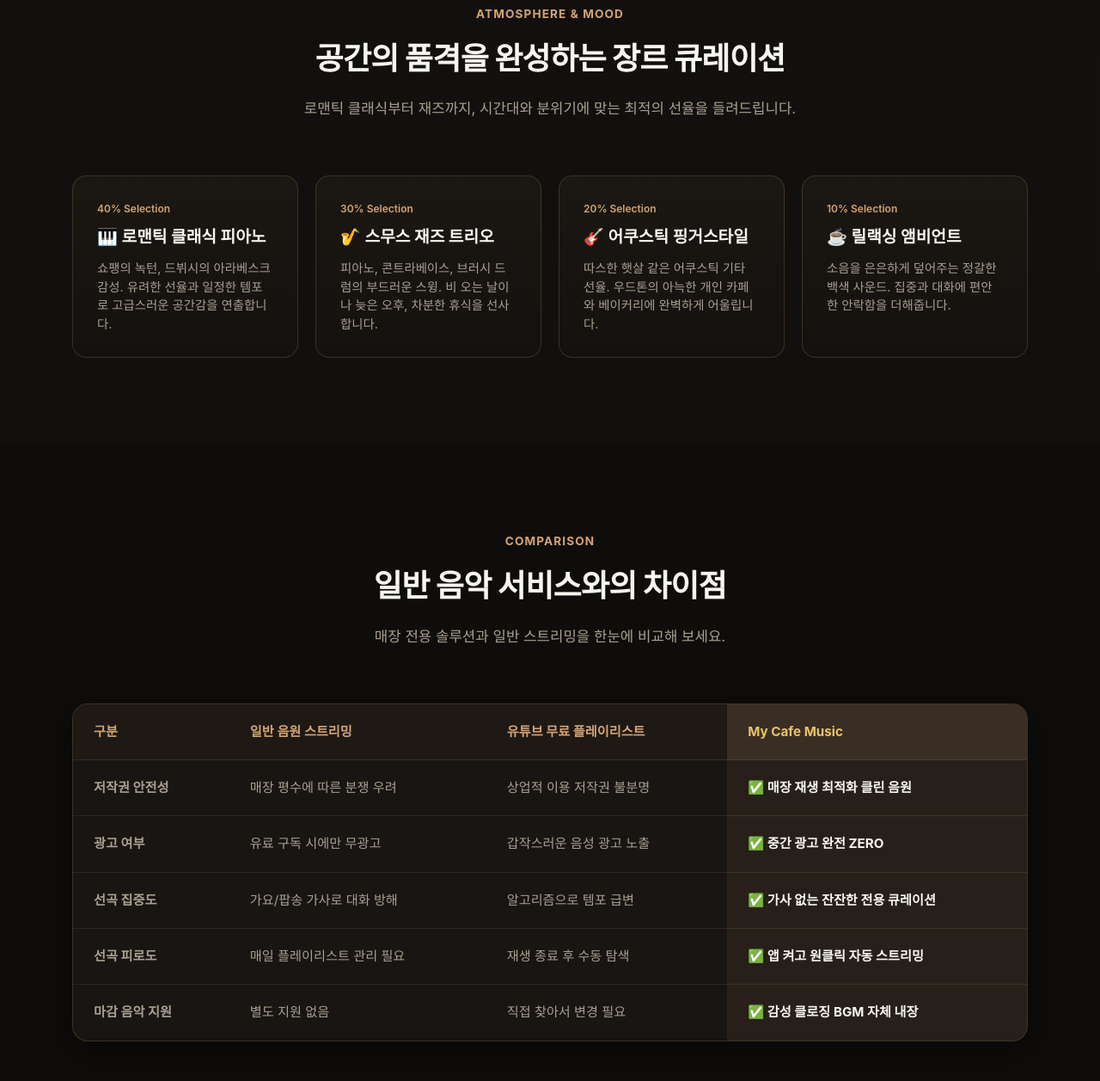
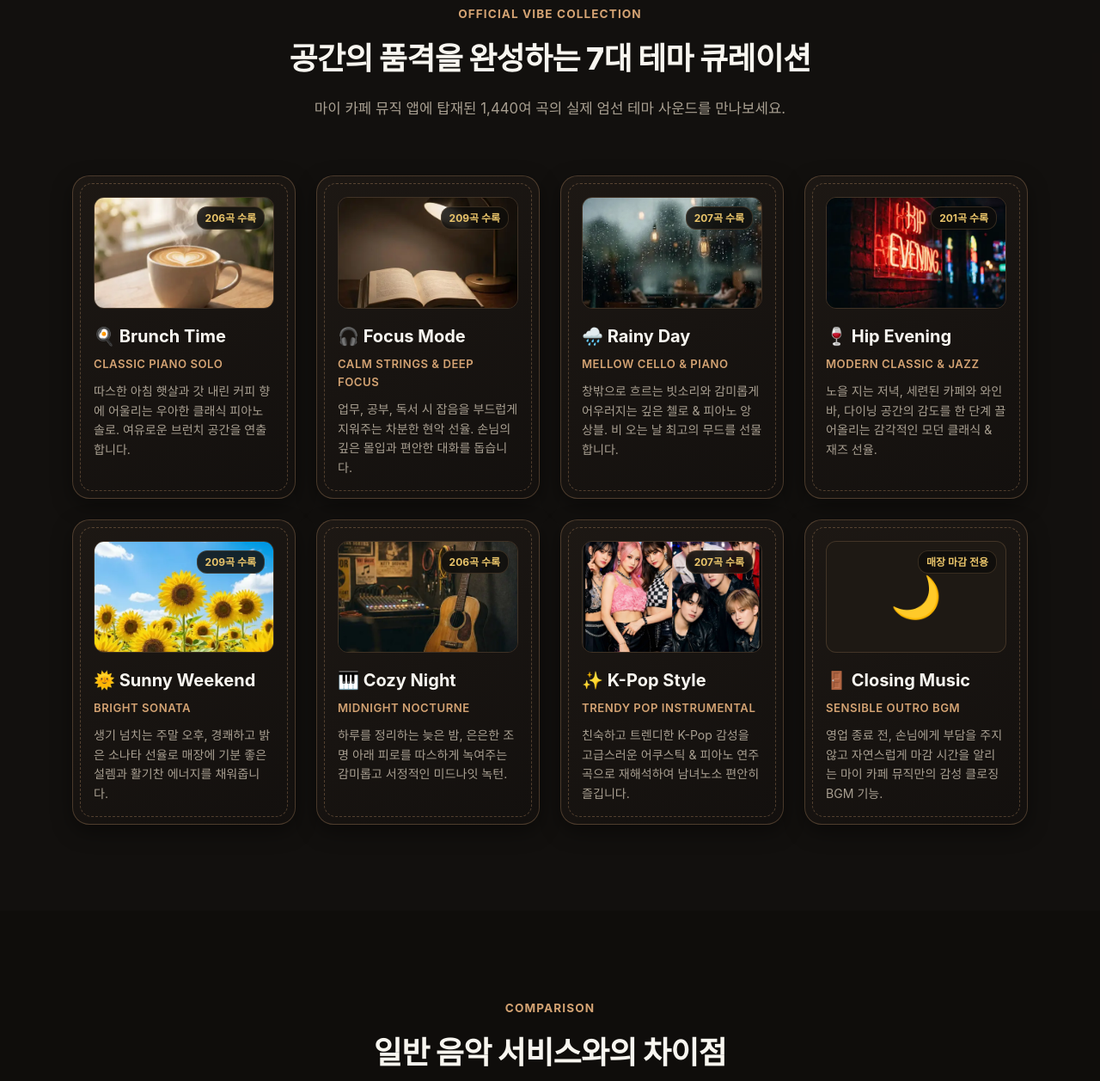
Before and after one commit to axlose2000-cell/my-cafe-music, a plain HTML site: page index.html in a window 1280 px wide. Shown: the part 1463-2720 px from the top of the page at 86% size. Drawn offline with Linux system fonts and the light colour scheme; a web font is replaced by a local one.

Commit message:
feat: Apply stitch grid design, real app vibes (Brunch Time, Focus Mode, etc) with album art, and update business number 882-10-03000

```diff
--- a/index.html
+++ b/index.html
@@ -4,7 +4,7 @@
   <meta charset="UTF-8">
   <meta name="viewport" content="width=device-width, initial-scale=1.0">
   <title>마이 카페 뮤직 (My Cafe Music) - 공간의 온도를 바꾸는 감성 매장 BGM</title>
-  <meta name="description" content="저작권 걱정 없는 완벽한 카페 음악, 마이 카페 뮤직(My Cafe Music). 손님의 대화를 방해하지 않는 No-Vocal 피아노·재즈 큐레이션부터 마감 음악까지.">
+  <meta name="description" content="저작권 걱정 없는 완벽한 카페 음악, 마이 카페 뮤직(My Cafe Music). 브런치타임, 포커스뮤직 등 실제 1,400여 곡의 감성 테마 BGM.">
   <meta property="og:title" content="마이 카페 뮤직 (My Cafe Music) - 감성 매장 BGM">
   <meta property="og:description" content="저작권·광고 걱정 없는 카페 & 매장 전용 음악 스트리밍 앱. 지금 Google Play에서 다운로드하세요.">
   <meta property="og:image" content="./assets/images/hero.jpg">
@@ -270,7 +270,7 @@
 
     .section-header {
       text-align: center;
-      max-width: 680px;
+      max-width: 720px;
       margin: 0 auto 64px;
     }
 
@@ -345,40 +345,113 @@
       line-height: 1.6;
     }
 
-    /* Moods & Genres */
-    .genres-grid {
+    /* =======================================
+       STITCH GRID DESIGN (공간의 품격 큐레이션)
+       ======================================= */
+    .stitch-grid {
       display: grid;
-      grid-template-columns: repeat(auto-fit, minmax(250px, 1fr));
-      gap: 20px;
+      grid-template-columns: repeat(auto-fit, minmax(260px, 1fr));
+      gap: 24px;
     }
 
-    .genre-card {
-      background: linear-gradient(180deg, #1b1713 0%, #14110e 100%);
-      border: 1px solid var(--border-color);
-      border-radius: 16px;
-      padding: 28px;
+    .stitch-card {
       position: relative;
+      background: linear-gradient(145deg, #1d1814 0%, #13100e 100%);
+      border: 1px solid rgba(212, 163, 115, 0.28);
+      border-radius: 20px;
+      padding: 24px;
+      transition: all 0.35s cubic-bezier(0.16, 1, 0.3, 1);
       overflow: hidden;
+      display: flex;
+      flex-direction: column;
+      box-shadow: 0 8px 24px rgba(0, 0, 0, 0.4);
     }
 
-    .genre-card .tag {
+    /* Leather Craft Stitch Line (바느질 스티치 디테일) */
+    .stitch-card::before {
+      content: '';
+      position: absolute;
+      top: 8px;
+      left: 8px;
+      right: 8px;
+      bottom: 8px;
+      border: 1.5px dashed rgba(212, 163, 115, 0.32);
+      border-radius: 14px;
+      pointer-events: none;
+      transition: all 0.3s ease;
+      z-index: 2;
+    }
+
+    .stitch-card:hover {
+      transform: translateY(-8px);
+      border-color: var(--primary-amber);
+      box-shadow: 0 16px 40px rgba(0, 0, 0, 0.65), 0 0 25px rgba(212, 163, 115, 0.25);
+    }
+
+    .stitch-card:hover::before {
+      border-color: var(--primary-gold);
+      box-shadow: inset 0 0 12px rgba(212, 163, 115, 0.15);
+    }
+
+    .stitch-card-image {
+      width: 100%;
+      height: 130px;
+      border-radius: 12px;
+      overflow: hidden;
+      margin-bottom: 16px;
+      position: relative;
+      border: 1px solid rgba(212, 163, 115, 0.2);
+    }
+
+    .stitch-card-image img {
+      width: 100%;
+      height: 100%;
+      object-fit: cover;
+      transition: transform 0.4s ease;
+    }
+
+    .stitch-card:hover .stitch-card-image img {
+      transform: scale(1.08);
+    }
+
+    .stitch-tag {
+      position: absolute;
+      top: 10px;
+      right: 10px;
+      background: rgba(15, 13, 11, 0.85);
+      border: 1px solid var(--border-color);
+      color: var(--primary-gold);
       font-size: 0.75rem;
+      font-weight: 700;
+      padding: 3px 9px;
+      border-radius: 12px;
+      backdrop-filter: blur(4px);
+      z-index: 3;
+    }
+
+    .stitch-card h4 {
+      font-size: 1.25rem;
+      font-weight: 700;
+      color: var(--text-main);
+      margin-bottom: 6px;
+      display: flex;
+      align-items: center;
+      gap: 6px;
+    }
+
+    .stitch-subtitle {
+      font-size: 0.82rem;
       color: var(--primary-amber);
       font-weight: 600;
-      margin-bottom: 8px;
-      display: block;
+      letter-spacing: 0.04em;
+      margin-bottom: 10px;
+      text-transform: uppercase;
     }
 
-    .genre-card h4 {
-      font-size: 1.2rem;
-      font-weight: 700;
-      margin-bottom: 10px;
-    }
-
-    .genre-card p {
-      font-size: 0.9rem;
+    .stitch-card p {
+      font-size: 0.88rem;
       color: var(--text-muted);
-      line-height: 1.5;
+      line-height: 1.6;
     }
 
     /* Comparison Table */
@@ -491,7 +564,7 @@
       margin: 0 auto 36px;
     }
 
-    /* Footer: Clean & Professional Korean Standard */
+    /* Clean Professional Footer */
     footer {
       border-top: 1px solid var(--border-color);
       padding: 48px 0 36px;
@@ -717,7 +790,7 @@
       </a>
       <div class="nav-links">
         <a href="#features">주요 특징</a>
-        <a href="#genres">추천 사운드</a>
+        <a href="#vibes">사운드 테마</a>
         <a href="#spaces">활용 공간</a>
         <a href="#compare">비교 분석</a>
       </div>
@@ -737,7 +810,7 @@
         <h1>공간의 온도를 바꾸는 음악<br><span>마이 카페 뮤직</span></h1>
         <p>
           저작권 분쟁 걱정 NO, 시끄러운 중간 광고 ZERO.<br>
-          손님의 대화를 방해하지 않는 고품격 피아노·재즈 큐레이션부터 센스 있는 마감 음악까지, 매장의 감성을 완성하세요.
+          손님의 대화를 방해하지 않는 브런치타임, 포커스뮤직 등 1,400여 곡의 테마 선율과 센스 있는 마감 음악으로 매장의 감성을 완성하세요.
         </p>
         <div class="hero-actions">
           <a href="https://play.google.com/store/apps/details?id=com.milemilesmile.mycafemuse" target="_blank" class="btn-google-play">
@@ -795,35 +868,104 @@
     </div>
   </section>
 
-  <!-- Sound Collection / Moods -->
-  <section id="genres" style="background: rgba(24, 21, 18, 0.4);">
+  <!-- Sound Collection / Stitch Grid (실제 앱 7대 테마 + 마감 음악) -->
+  <section id="vibes" style="background: rgba(24, 21, 18, 0.4);">
     <div class="container">
       <div class="section-header">
-        <span class="section-tag">Atmosphere & Mood</span>
-        <h2 class="section-title">공간의 품격을 완성하는 장르 큐레이션</h2>
-        <p class="section-desc">로맨틱 클래식부터 재즈까지, 시간대와 분위기에 맞는 최적의 선율을 들려드립니다.</p>
+        <span class="section-tag">Official Vibe Collection</span>
+        <h2 class="section-title">공간의 품격을 완성하는 7대 테마 큐레이션</h2>
+        <p class="section-desc">마이 카페 뮤직 앱에 탑재된 1,440여 곡의 실제 엄선 테마 사운드를 만나보세요.</p>
       </div>
-      <div class="genres-grid">
-        <div class="genre-card">
-          <span class="tag">40% Selection</span>
-          <h4>🎹 로맨틱 클래식 피아노</h4>
-          <p>쇼팽의 녹턴, 드뷔시의 아라베스크 감성. 유려한 선율과 일정한 템포로 고급스러운 공간감을 연출합니다.</p>
+      <div class="stitch-grid">
+
+        <!-- 1. Brunch Time -->
+        <div class="stitch-card">
+          <div class="stitch-card-image">
+            <span class="stitch-tag">206곡 수록</span>
+            <img src="./assets/images/vibe_1.webp" alt="Brunch Time 앨범 아트">
+          </div>
+          <h4>🍳 Brunch Time</h4>
+          <span class="stitch-subtitle">Classic Piano Solo</span>
+          <p>따스한 아침 햇살과 갓 내린 커피 향에 어울리는 우아한 클래식 피아노 솔로. 여유로운 브런치 공간을 연출합니다.</p>
         </div>
-        <div class="genre-card">
-          <span class="tag">30% Selection</span>
-          <h4>🎷 스무스 재즈 트리오</h4>
-          <p>피아노, 콘트라베이스, 브러시 드럼의 부드러운 스윙. 비 오는 날이나 늦은 오후, 차분한 휴식을 선사합니다.</p>
+
+        <!-- 2. Focus Mode -->
+        <div class="stitch-card">
+          <div class="stitch-card-image">
+            <span class="stitch-tag">209곡 수록</span>
+            <img src="./assets/images/vibe_2.webp" alt="Focus Mode 앨범 아트">
+          </div>
+          <h4>🎧 Focus Mode</h4>
+          <span class="stitch-subtitle">Calm Strings & Deep Focus</span>
+          <p>업무, 공부, 독서 시 잡음을 부드럽게 지워주는 차분한 현악 선율. 손님의 깊은 몰입과 편안한 대화를 돕습니다.</p>
         </div>
-        <div class="genre-card">
-          <span class="tag">20% Selection</span>
-          <h4>🎸 어쿠스틱 핑거스타일</h4>
-          <p>따스한 햇살 같은 어쿠스틱 기타 선율. 우드톤의 아늑한 개인 카페와 베이커리에 완벽하게 어울립니다.</p>
+
+        <!-- 3. Rainy Day -->
+        <div class="stitch-card">
+          <div class="stitch-card-image">
+            <span class="stitch-tag">207곡 수록</span>
+            <img src="./assets/images/vibe_3.webp" alt="Rainy Day 앨범 아트">
+          </div>
+          <h4>🌧️ Rainy Day</h4>
+          <span class="stitch-subtitle">Mellow Cello & Piano</span>
+          <p>창밖으로 흐르는 빗소리와 감미롭게 어우러지는 깊은 첼로 & 피아노 앙상블. 비 오는 날 최고의 무드를 선물합니다.</p>
         </div>
-        <div class="genre-card">
-          <span class="tag">10% Selection</span>
-          <h4>☕ 릴랙싱 앰비언트</h4>
-          <p>소음을 은은하게 덮어주는 정갈한 백색 사운드. 집중과 대화에 편안한 안락함을 더해줍니다.</p>
+
+        <!-- 4. Hip Evening -->
+        <div class="stitch-card">
+          <div class="stitch-card-image">
+            <span class="stitch-tag">201곡 수록</span>
+            <img src="./assets/images/vibe_4.webp" alt="Hip Evening 앨범 아트">
+          </div>
+          <h4>🍷 Hip Evening</h4>
+          <span class="stitch-subtitle">Modern Classic & Jazz</span>
+          <p>노을 지는 저녁, 세련된 카페와 와인바, 다이닝 공간의 감도를 한 단계 끌어올리는 감각적인 모던 클래식 & 재즈 선율.</p>
         </div>
+
+        <!-- 5. Sunny Weekend -->
+        <div class="stitch-card">
+          <div class="stitch-card-image">
+            <span class="stitch-tag">209곡 수록</span>
+            <img src="./assets/images/vibe_5.webp" alt="Sunny Weekend 앨범 아트">
+          </div>
+          <h4>🌞 Sunny Weekend</h4>
+          <span class="stitch-subtitle">Bright Sonata</span>
+          <p>생기 넘치는 주말 오후, 경쾌하고 밝은 소나타 선율로 매장에 기분 좋은 설렘과 활기찬 에너지를 채워줍니다.</p>
+        </div>
+
+        <!-- 6. Cozy Night -->
+        <div class="stitch-card">
+          <div class="stitch-card-image">
+            <span class="stitch-tag">206곡 수록</span>
+            <img src="./assets/images/vibe_6.webp" alt="Cozy Night 앨범 아트">
+          </div>
+          <h4>🎹 Cozy Night</h4>
+          <span class="stitch-subtitle">Midnight Nocturne</span>
+          <p>하루를 정리하는 늦은 밤, 은은한 조명 아래 피로를 따스하게 녹여주는 감미롭고 서정적인 미드나잇 녹턴.</p>
+        </div>
+
+        <!-- 7. Kpop Style -->
+        <div class="stitch-card">
+          <div class="stitch-card-image">
+            <span class="stitch-tag">207곡 수록</span>
+            <img src="./assets/images/vibe_kpop.webp" alt="Kpop Style 앨범 아트">
+          </div>
+          <h4>✨ K-Pop Style</h4>
+          <span class="stitch-subtitle">Trendy Pop Instrumental</span>
+          <p>친숙하고 트렌디한 K-Pop 감성을 고급스러운 어쿠스틱 & 피아노 연주곡으로 재해석하여 남녀노소 편안히 즐깁니다.</p>
+        </div>
+
+        <!-- 8. Closing Music -->
+        <div class="stitch-card">
+          <div class="stitch-card-image" style="background: #1e1914; display: flex; align-items: center; justify-content: center;">
+            <span class="stitch-tag">매장 마감 전용</span>
+            <div style="font-size: 3rem; text-align: center;">🌙</div>
+          </div>
+          <h4>🚪 Closing Music</h4>
+          <span class="stitch-subtitle">Sensible Outro BGM</span>
+          <p>영업 종료 전, 손님에게 부담을 주지 않고 자연스럽게 마감 시간을 알리는 마이 카페 뮤직만의 감성 클로징 BGM 기능.</p>
+        </div>
+
       </div>
     </div>
   </section>
@@ -936,7 +1078,7 @@
     </div>
   </div>
 
-  <!-- Clean Professional Footer -->
+  <!-- Clean Professional Footer with User Business Number -->
   <footer>
     <div class="container">
       <div class="footer-links">
@@ -951,7 +1093,7 @@
           <span class="sep">|</span>
           <span><strong>대표자명:</strong> 김경진</span>
           <span class="sep">|</span>
-          <span><strong>사업자등록번호:</strong> 000-00-00000</span>
+          <span><strong>사업자등록번호:</strong> 882-10-03000</span>
         </div>
         <div class="info-row">
           <span><strong>고객지원 / 제휴 문의:</strong> axlose2024@gmail.com</span>
```
Also changed, not shown: assets/images/vibe_1.webp (added), assets/images/vibe_2.webp (added), assets/images/vibe_3.webp (added), assets/images/vibe_4.webp (added), assets/images/vibe_5.webp (added), assets/images/vibe_6.webp (added), assets/images/vibe_kpop.webp (added).
